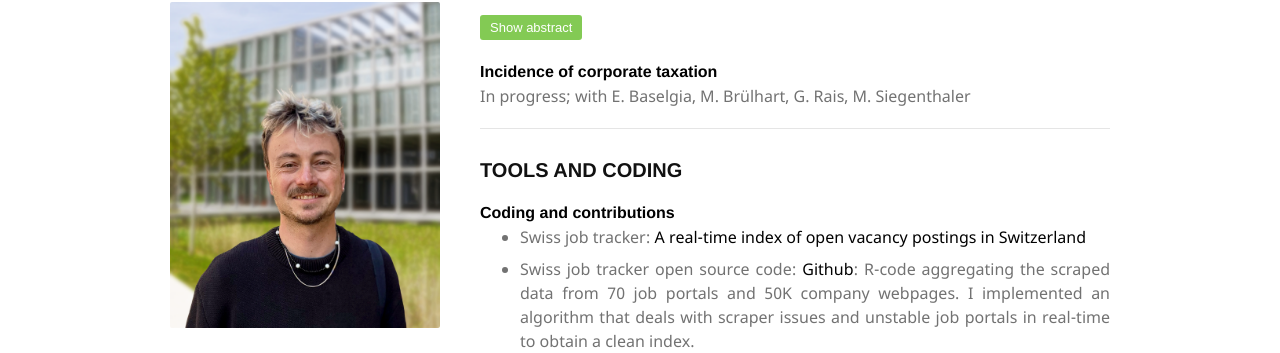
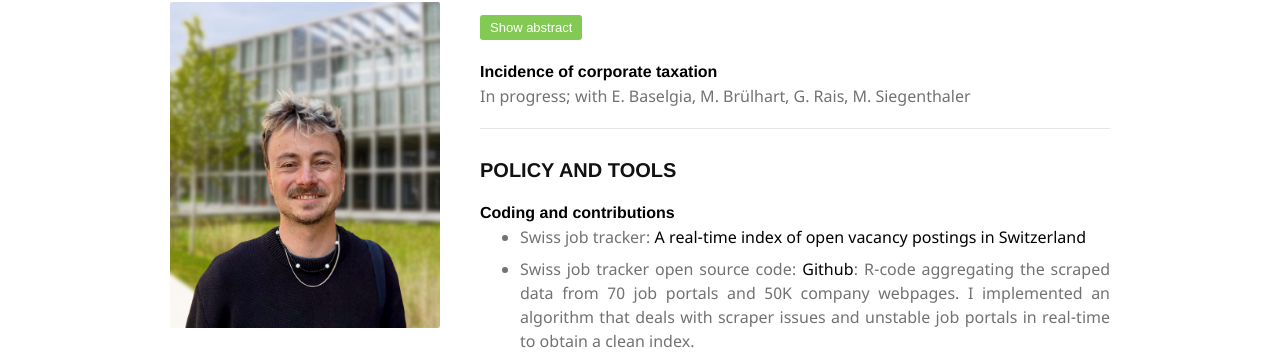
Before and after one commit to jklaeui/jklaeui.github.io, a Jekyll site: the page built from index.md, in a window 1280 px wide and 900 px high, scrolled down 1008 px. Shown: the part 101-454 px from the top of the window. Built offline with Jekyll 4.4.1, drawn with Linux system fonts in a browser that asks for light colours; nearby versions of some CDN libraries; our own code applies the rules of GitHub Pages for plain Markdown files.

Commit message:
Revert section heading to "Policy and tools"
Keep navbar anchor working correctly

Co-Authored-By: Claude Sonnet 4.5 <noreply@anthropic.com>

```diff
--- a/index.md
+++ b/index.md
@@ -60,7 +60,7 @@ In progress; with E. Baselgia, M. Brülhart, G. Rais, M. Siegenthaler
 
 ***
 
-## Tools and Coding {#tools-and-coding}
+## Policy and tools {#policy-and-tools}
 
 #### Coding and contributions
 
```
